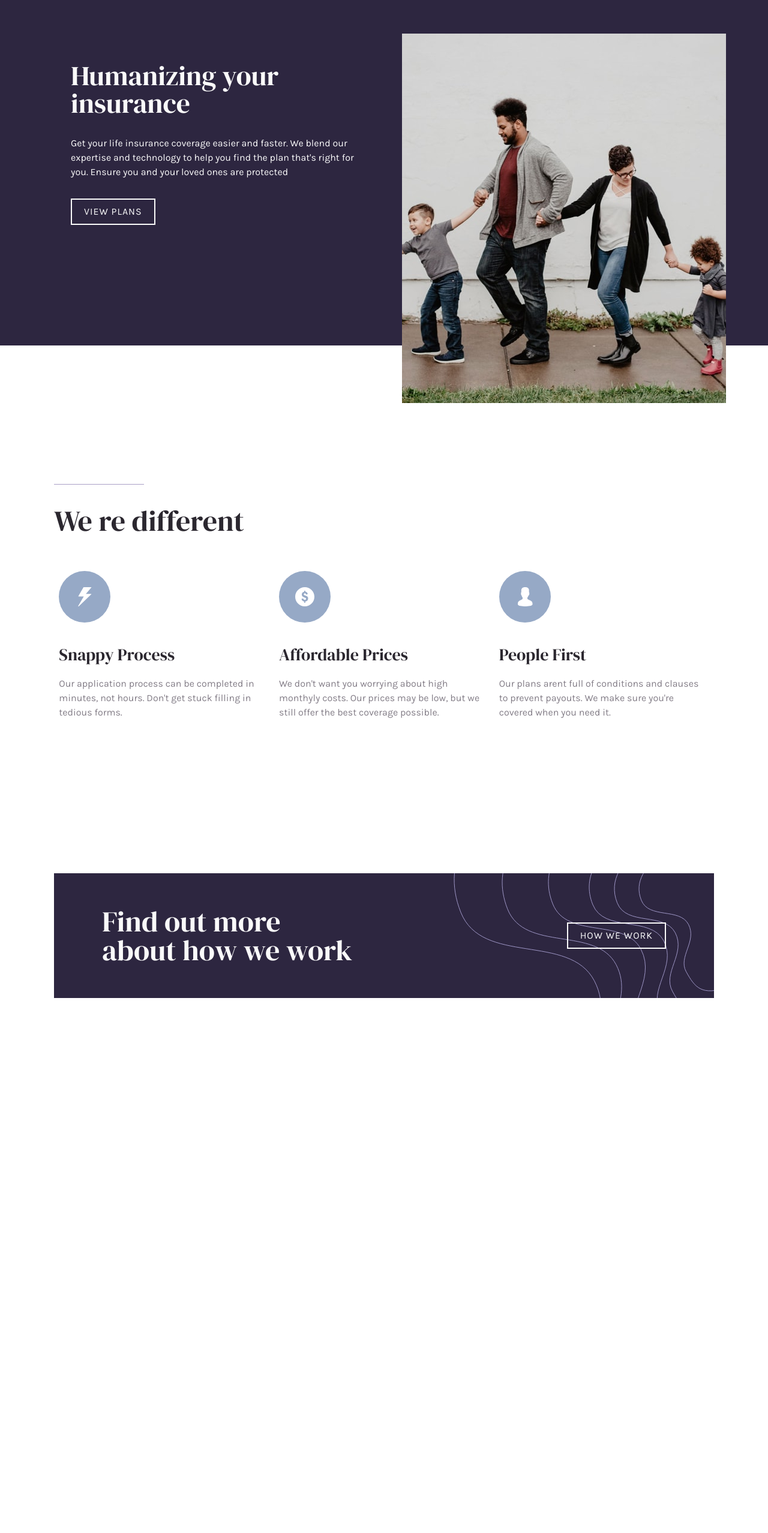
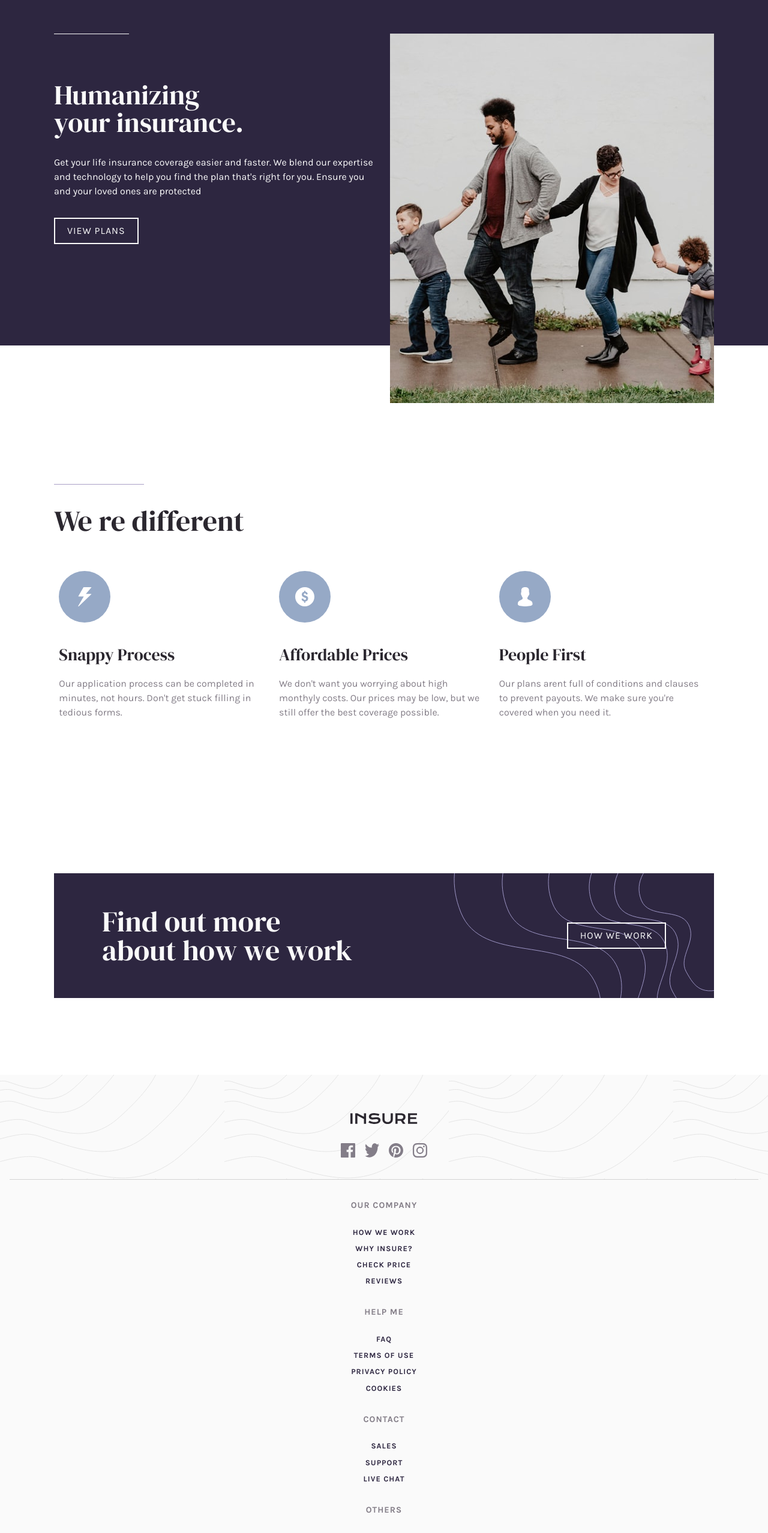
Before and after one commit to emiacerbi/insure-landing-page, a Next.js app: page / in a window 1280 px wide. Shown: the part 140-2696 px from the top of the page at 60% size. Before the commit the page ends 1804 px from the top, so only its background shows below. Built offline with nearby package versions, Linux system fonts and the light colour scheme.

Commit message:
added footer on mobile

```diff
--- /dev/null
+++ b/components/Footer.js
@@ -0,0 +1,63 @@
+import Image from 'next/image'
+import React from 'react'
+
+import logo from '../public/assets/logo.svg'
+import facebook from '../public/assets/icon-facebook.svg'
+import instagram from '../public/assets/icon-instagram.svg'
+import pint from '../public/assets/icon-pinterest.svg'
+import twitter from '../public/assets/icon-twitter.svg'
+
+
+export const Footer = () => {
+  return (
+    <footer className='footer'>
+      <div className='footer__social'>
+
+        <Image src={logo} alt='logo' className='footer__social__logo' />
+
+        <div className='flex'>
+          <Image src={facebook} alt='facebook' className='footer__social__logo' />
+          <Image src={twitter} alt='twitter' className='footer__social__logo' />
+          <Image src={pint} alt='pinterest' className='footer__social__logo' />
+          <Image src={instagram} alt='instagram' className='footer__social__logo' />
+        </div>
+      </div>
+
+      <div className='footer__contact'>
+
+        <div className='footer__contact__links'>
+          <p className='footer__contact__links__title'>our company</p>
+          <a className='footer__contact__links__link'>how we work</a>
+          <a className='footer__contact__links__link'>why insure?</a>
+          <a className='footer__contact__links__link'>check price</a>
+          <a className='footer__contact__links__link'>reviews</a>
+        </div>
+
+        <div className='footer__contact__links'>
+          <p className='footer__contact__links__title'>help me</p>
+          <a className='footer__contact__links__link'>faq</a>
+          <a className='footer__contact__links__link'>terms of use</a>
+          <a className='footer__contact__links__link'>privacy policy</a>
+          <a className='footer__contact__links__link'>cookies</a>
+        </div>
+
+        <div className='footer__contact__links'>
+          <p className='footer__contact__links__title'>contact</p>
+          <a className='footer__contact__links__link'>sales</a>
+          <a className='footer__contact__links__link'>support</a>
+          <a className='footer__contact__links__link'>live chat</a>
+        </div>
+
+        <div className='footer__contact__links'>
+          <p className='footer__contact__links__title'>others</p>
+          <a className='footer__contact__links__link'>careers</a>
+          <a className='footer__contact__links__link'>press</a>
+          <a className='footer__contact__links__link'>licenses</a>
+        </div>
+
+      </div>
+
+
+    </footer>
+  )
+}
--- a/components/InsureApp.js
+++ b/components/InsureApp.js
@@ -1,5 +1,6 @@
 import React from 'react'
 import { DifferentSection } from './DifferentSection'
+import { Footer } from './Footer'
 import { HowWeWork } from './HowWeWork'
 import { Main } from './Main'
 import { Navbar } from './Navbar'
@@ -11,6 +12,7 @@ export const InsureApp = () => {
       <Main />
       <DifferentSection />
       <HowWeWork />
+      <Footer />
     </div>
   )
 }
--- a/components/Main.js
+++ b/components/Main.js
@@ -7,16 +7,18 @@ import imgDesktop from '../public/assets/image-intro-desktop.jpg'
 export const Main = () => {
   return (
     <main className='main'>
-      <div className='main__image'>
-        <Image src={imgDesktop} alt='family photo' className='main__image__desktop' />
-      </div>
+      <div className='main__wrapper'>
+        <div className='main__wrapper__image'>
+          <Image src={imgDesktop} alt='family photo' className='main__wrapper__image__desktop' />
+        </div>
 
-      <div className='main__container'>
-        <h1 className='main__container__header' >Humanizing your insurance</h1>
-        <p className='main__container__text'>
-          Get your life insurance coverage easier and faster. We blend our expertise and technology to help you find the plan {`that's`} right for you. Ensure you and your loved ones are protected
-        </p>
-        <button className='btn btn-secondary'>View Plans</button>
+        <div className='main__wrapper__container'>
+          <h1 className='main__wrapper__container__header' >Humanizing <br/> your insurance.</h1>
+          <p className='main__wrapper__container__text'>
+            Get your life insurance coverage easier and faster. We blend our expertise and technology to help you find the plan {`that's`} right for you. Ensure you and your loved ones are protected
+          </p>
+          <button className='btn btn-secondary'>View Plans</button>
+        </div>
       </div>
 
     </main>
--- a/styles/components/_buttons.scss
+++ b/styles/components/_buttons.scss
@@ -13,6 +13,7 @@
   color: $primary100;
 
   &:hover {
+    color: white;
     background-color: black;
   }
 }
@@ -22,6 +23,11 @@
   border: 2px solid $neutral300;
   margin: 0 auto;
 
+  &:hover {
+    background-color: white;
+    color: black;
+  }
+
   @include mq('phablet') {
     margin: 0;
   }
--- a/styles/components/_navbar.scss
+++ b/styles/components/_navbar.scss
@@ -9,6 +9,10 @@
   padding: 1.25rem 1.5rem;
   max-width: 1100px;
   margin: 0 auto;
+
+  @include mq('desktop') {
+    padding: 1.25rem 0;
+  }
 
   &__ham {
 
--- /dev/null
+++ b/styles/layout/_footer.scss
@@ -0,0 +1,77 @@
+@use '/styles/base/variables' as *;
+
+.footer {
+
+  margin-top: 8rem;
+  background-color: $neutral300;
+
+  &__social {
+    background: url('../../public/assets/bg-pattern-footer-mobile.svg');
+    padding: 4rem 2rem 2.25rem;
+    // padding-top: 4rem;
+    display: flex;
+    flex-direction: column;
+    align-items: center;
+    gap: 2rem;
+
+    .flex {
+      display: flex;
+      gap: 1rem;
+    }
+
+    &__logo {
+      display: block;
+      cursor: pointer;
+      transition: .2s ease;
+
+      &:hover {
+        opacity: .8;
+      }
+    }
+
+  }
+
+  &__contact {
+    text-align: center;
+    text-transform: uppercase;
+    letter-spacing: 1px;
+    border-top: 1px solid lightgray;
+    margin: 0 1rem;
+    padding: 2rem 0;
+
+
+    &__links {
+
+      display: flex;
+      flex-direction: column;
+      gap: .5rem;
+      margin-bottom: 2rem;
+
+
+
+      &__title {
+        color: $neutral200;
+        font-weight: 600;
+        font-size: .9rem;
+        margin-bottom: 1rem;
+      }
+
+      &__link {
+        display: block;
+        color: $primary100;
+        font-weight: 600;
+        font-size: .8rem;
+        cursor: pointer;
+        max-width: fit-content;
+        margin: 0 auto;
+
+        &:hover {
+          text-decoration: underline;
+          text-underline-offset: 1px;
+
+        }
+      }
+    }
+  }
+
+}
--- a/styles/layout/_index.scss
+++ b/styles/layout/_index.scss
@@ -2,3 +2,4 @@
 @forward 'main';
 @forward 'section';
 @forward 'we-work-section';
+@forward 'footer';
--- a/styles/layout/_layout.scss
+++ b/styles/layout/_layout.scss
@@ -2,4 +2,5 @@
 
 body {
   font-family: $font-body;
+  background-color: #ffffff;
 }
--- a/styles/layout/_main.scss
+++ b/styles/layout/_main.scss
@@ -5,11 +5,17 @@
   background-color: $primary100;
   color: $neutral300;
 
+
+  &__wrapper {
+
+    max-width: 1100px;
+
     @include mq('phablet') {
 
       max-height: 600px;
       display: flex;
-    justify-content: center;
+      justify-content: space-between;
+      margin: 0 auto;
     }
 
     &__image {
@@ -34,12 +40,13 @@
 
     &__container {
 
-    padding: 4rem 1.25rem;
       display: flex;
       flex-direction: column;
       align-items: center;
       justify-content: center;
       gap: 2rem;
+      padding: 0 1.25rem;
+      position: relative;
 
       max-width: 600px;
       min-height: 500px;
@@ -50,18 +57,35 @@
       background-repeat: no-repeat;
       background-position: 0 0;
 
+
+
       @include mq('phablet') {
         align-items: flex-start;
         justify-content: start;
         text-align: left;
         order: -1;
-      padding: 4rem 3rem;
+        padding: 4rem 1.5rem;
         padding-top: 5rem;
         background-image: none;
+
+        &::before {
+          @include pseudo;
+          top: 50px; left: 7%;
+          width: 125px;  height: 1px;
+          background-color: $neutral300;
+          z-index: 3;
+
+          @include mq('desktop') {
+            top: 80px; left: 0%;
+
+          }
+        }
       }
 
       @include mq('desktop') {
-      padding-top: 8rem;
+        padding: 0;
+        padding-top: 10rem;
+
       }
 
       &__header {
@@ -71,8 +95,12 @@
         line-height: 1;
       }
 
+      &__text {
+        max-width: 57ch;
+      }
+
+    }
+  }
 
 
 }
-
-}
```
Lines whose indentation alone changed are shown as unchanged.
